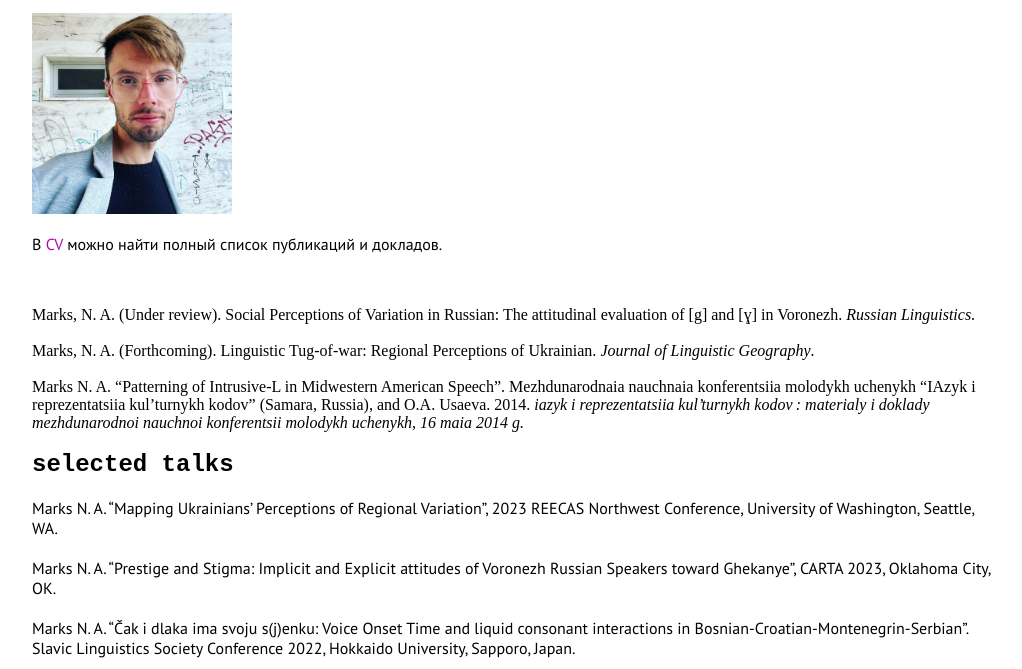
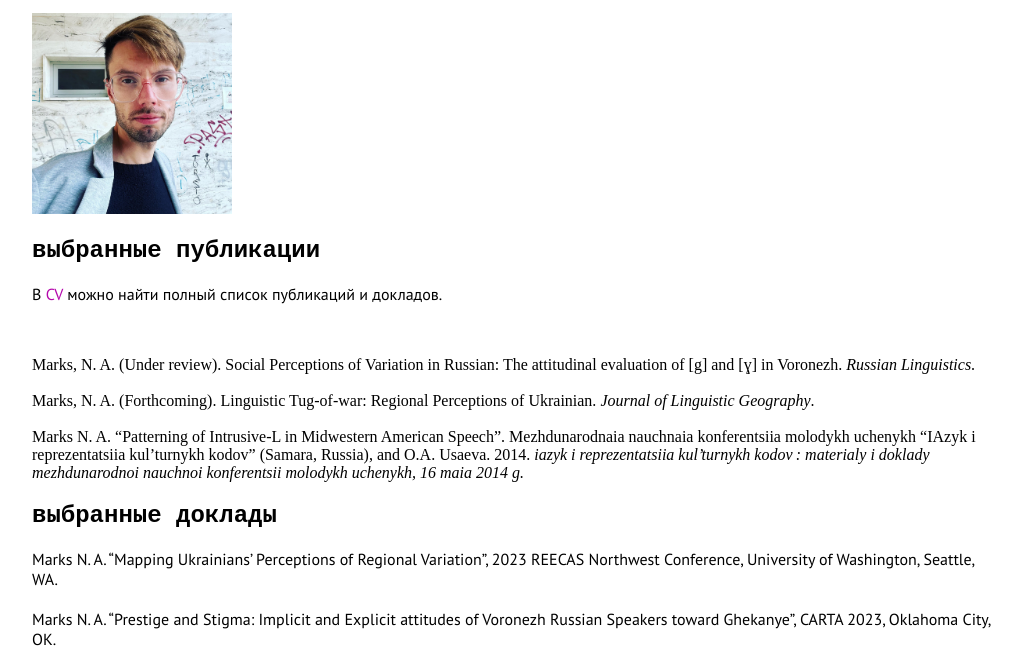
Before and after one commit to namarks89/nathanmarks, a plain HTML site: page publication-russ.html in a window 1280 px wide. Shown: the part 111-780 px from the top of the page, without its empty margins (88-1110 px from the left). Drawn offline with Linux system fonts and the light colour scheme.

Commit message:
Update publication-russ.html

```diff
--- a/publication-russ.html
+++ b/publication-russ.html
@@ -36,6 +36,7 @@
 
 <img src="nathan_profile.jpg" width=200px>
 
+   <h2> выбранные публикации </h2>
 
     <p>В <a href="CV_NMarks.pdf">CV </a> можно найти полный список публикаций и докладов.
          </p>
@@ -55,7 +56,7 @@ Mezhdunarodnaia nauchnaia konferentsiia molodykh uchenykh “IAzyk i reprezentat
 
               </p>
 
-              <h2> selected talks </h2>
+              <h2> выбранные доклады </h2>
               <p>
 
 Marks N. A. “Mapping Ukrainians’ Perceptions of Regional Variation”, 2023 REECAS Northwest Conference, University of Washington, Seattle, WA.
```
